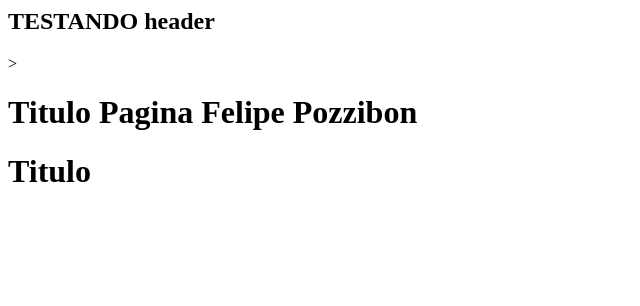
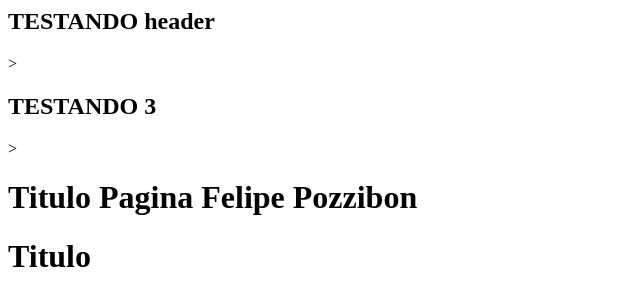
Before and after one commit to felipepozzi/curso-git, a plain HTML site: page index.html in a window 1280 px wide. Shown: the whole page, without its empty margins (0-640 px from the left). Drawn offline with Linux system fonts and the light colour scheme.

Commit message:
Testando header 1

```diff
--- a/index.html
+++ b/index.html
@@ -1,6 +1,7 @@
 <html>
     <header>
         <h2>TESTANDO header</h2>>
+        <h2>TESTANDO 3</h2>>
     </header>
     <body>
         <h1>Titulo Pagina Felipe Pozzibon</h1>
```
